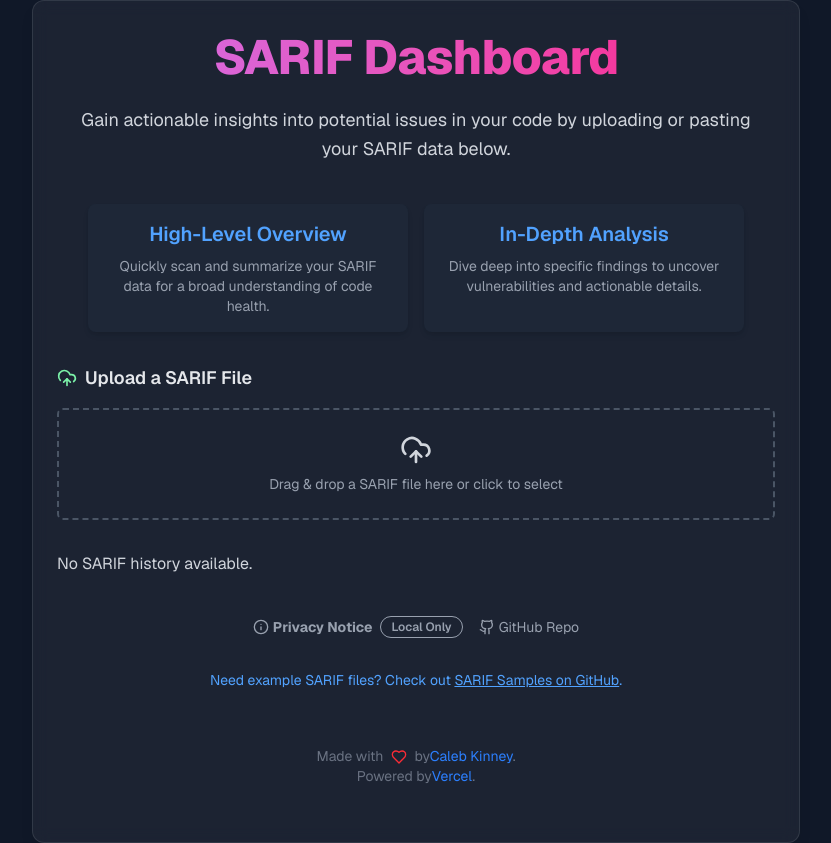
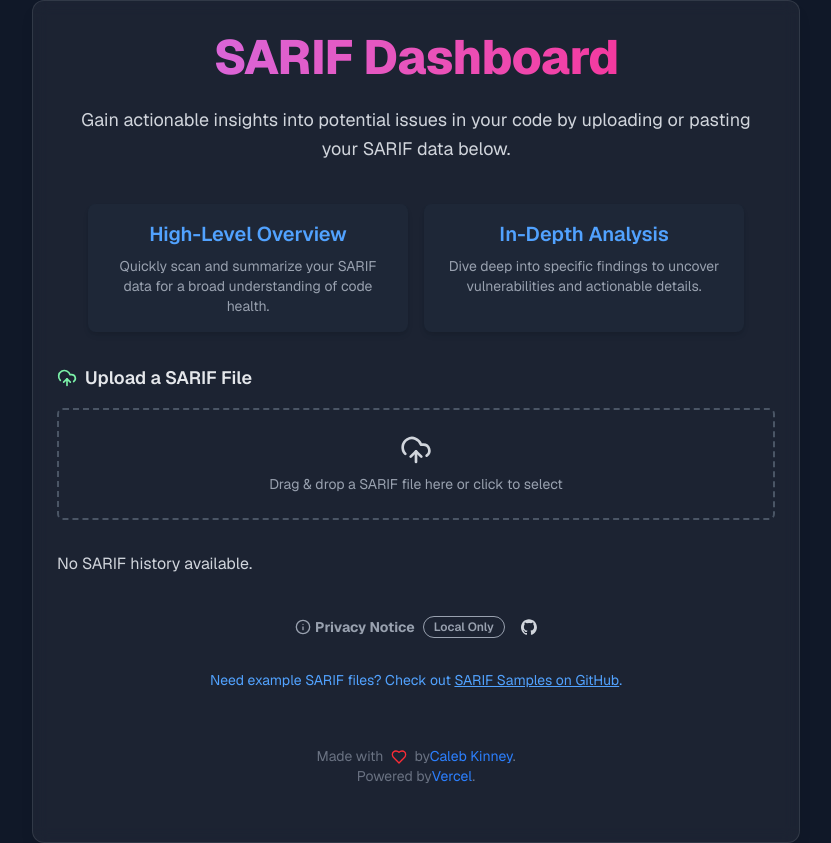
Before and after one commit to TypeError/sarif-dashboard, a Next.js app: page / in a window 1280 px wide. Shown: the whole page, without its empty margins (224-1055 px from the left). Built offline with nearby package versions, Linux system fonts and the light colour scheme.

Commit message:
update GitHub icon

```diff
--- a/src/components/Hero.tsx
+++ b/src/components/Hero.tsx
@@ -12,7 +12,8 @@
   HoverCardContent,
   HoverCardTrigger,
 } from "@/components/ui/hover-card";
-import { CloudUpload, Info, Github } from "lucide-react";
+import { CloudUpload, Info } from "lucide-react";
+
 import { motion } from "motion/react";
 import Footer from "./Footer";
 import HistoryList from "./HistoryList";
@@ -231,14 +232,28 @@
                   </HoverCardContent>
                 </HoverCard>
 
+                {/* GitHub Link */}
                 <a
                   href="https://github.com/cak/sarif-dashboard"
                   target="_blank"
                   rel="noopener noreferrer"
-                  className="inline-flex items-center gap-1 hover:underline"
+                  className="inline-flex items-center gap-2 text-gray-300 hover:underline"
+                  aria-label="View source on GitHub"
                 >
-                  <Github className="w-4 h-4" />
-                  <span>GitHub Repo</span>
+                  <svg
+                    xmlns="http://www.w3.org/2000/svg"
+                    viewBox="0 0 98 96"
+                    className="w-4 h-4 text-gray-300"
+                    role="img"
+                    aria-label="GitHub logo"
+                  >
+                    <path
+                      fillRule="evenodd"
+                      clipRule="evenodd"
+                      d="M48.854 0C21.839 0 0 22 0 49.217c0 21.756 13.993 40.172 33.405 46.69 2.427.49 3.316-1.059 3.316-2.362 0-1.141-.08-5.052-.08-9.127-13.59 2.934-16.42-5.867-16.42-5.867-2.184-5.704-5.42-7.17-5.42-7.17-4.448-3.015.324-3.015.324-3.015 4.934.326 7.523 5.052 7.523 5.052 4.367 7.496 11.404 5.378 14.235 4.074.404-3.178 1.699-5.378 3.074-6.6-10.839-1.141-22.243-5.378-22.243-24.283 0-5.378 1.94-9.778 5.014-13.2-.485-1.222-2.184-6.275.486-13.038 0 0 4.125-1.304 13.426 5.052a46.97 46.97 0 0 1 12.214-1.63c4.125 0 8.33.571 12.213 1.63 9.302-6.356 13.427-5.052 13.427-5.052 2.67 6.763.97 11.816.485 13.038 3.155 3.422 5.015 7.822 5.015 13.2 0 18.905-11.404 23.06-22.324 24.283 1.78 1.548 3.316 4.481 3.316 9.126 0 6.6-.08 11.897-.08 13.526 0 1.304.89 2.853 3.316 2.364 19.412-6.52 33.405-24.935 33.405-46.691C97.707 22 75.788 0 48.854 0z"
+                      fill="currentColor"
+                    />
+                  </svg>
                 </a>
               </div>
             </div>
--- a/src/components/Navbar.tsx
+++ b/src/components/Navbar.tsx
@@ -26,8 +26,20 @@
             className="flex items-center gap-2 rounded-lg px-4 py-2 text-sm
                        font-medium text-muted-foreground transition-colors hover:bg-muted/20"
           >
-            <Github size={18} />
-            <span>GitHub</span>
+            <svg
+              xmlns="http://www.w3.org/2000/svg"
+              viewBox="0 0 98 96"
+              className="w-4 h-4 text-gray-300"
+              role="img"
+              aria-label="GitHub logo"
+            >
+              <path
+                fillRule="evenodd"
+                clipRule="evenodd"
+                d="M48.854 0C21.839 0 0 22 0 49.217c0 21.756 13.993 40.172 33.405 46.69 2.427.49 3.316-1.059 3.316-2.362 0-1.141-.08-5.052-.08-9.127-13.59 2.934-16.42-5.867-16.42-5.867-2.184-5.704-5.42-7.17-5.42-7.17-4.448-3.015.324-3.015.324-3.015 4.934.326 7.523 5.052 7.523 5.052 4.367 7.496 11.404 5.378 14.235 4.074.404-3.178 1.699-5.378 3.074-6.6-10.839-1.141-22.243-5.378-22.243-24.283 0-5.378 1.94-9.778 5.014-13.2-.485-1.222-2.184-6.275.486-13.038 0 0 4.125-1.304 13.426 5.052a46.97 46.97 0 0 1 12.214-1.63c4.125 0 8.33.571 12.213 1.63 9.302-6.356 13.427-5.052 13.427-5.052 2.67 6.763.97 11.816.485 13.038 3.155 3.422 5.015 7.822 5.015 13.2 0 18.905-11.404 23.06-22.324 24.283 1.78 1.548 3.316 4.481 3.316 9.126 0 6.6-.08 11.897-.08 13.526 0 1.304.89 2.853 3.316 2.364 19.412-6.52 33.405-24.935 33.405-46.691C97.707 22 75.788 0 48.854 0z"
+                fill="currentColor"
+              />
+            </svg>
           </Link>
         </nav>
       </div>
```
